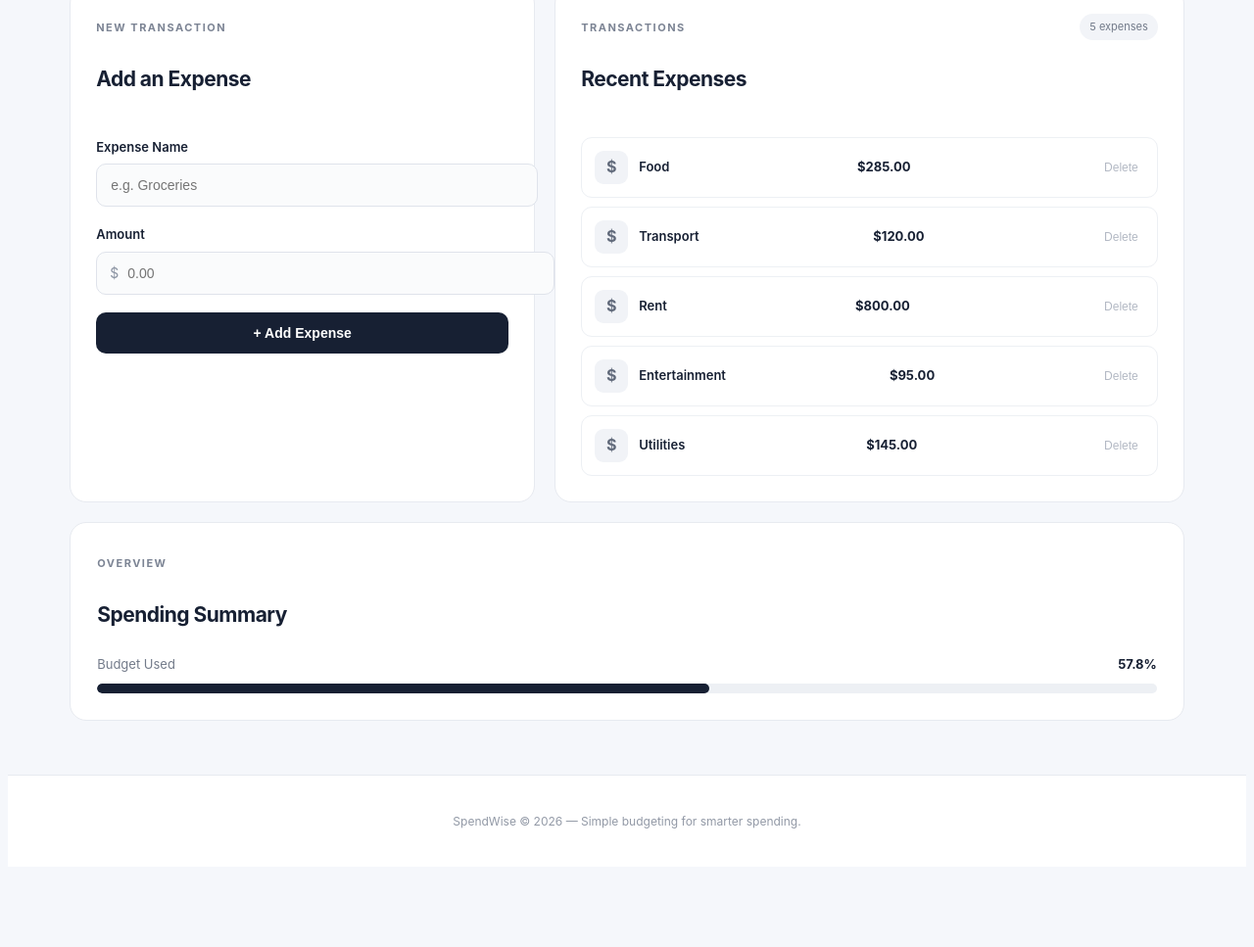
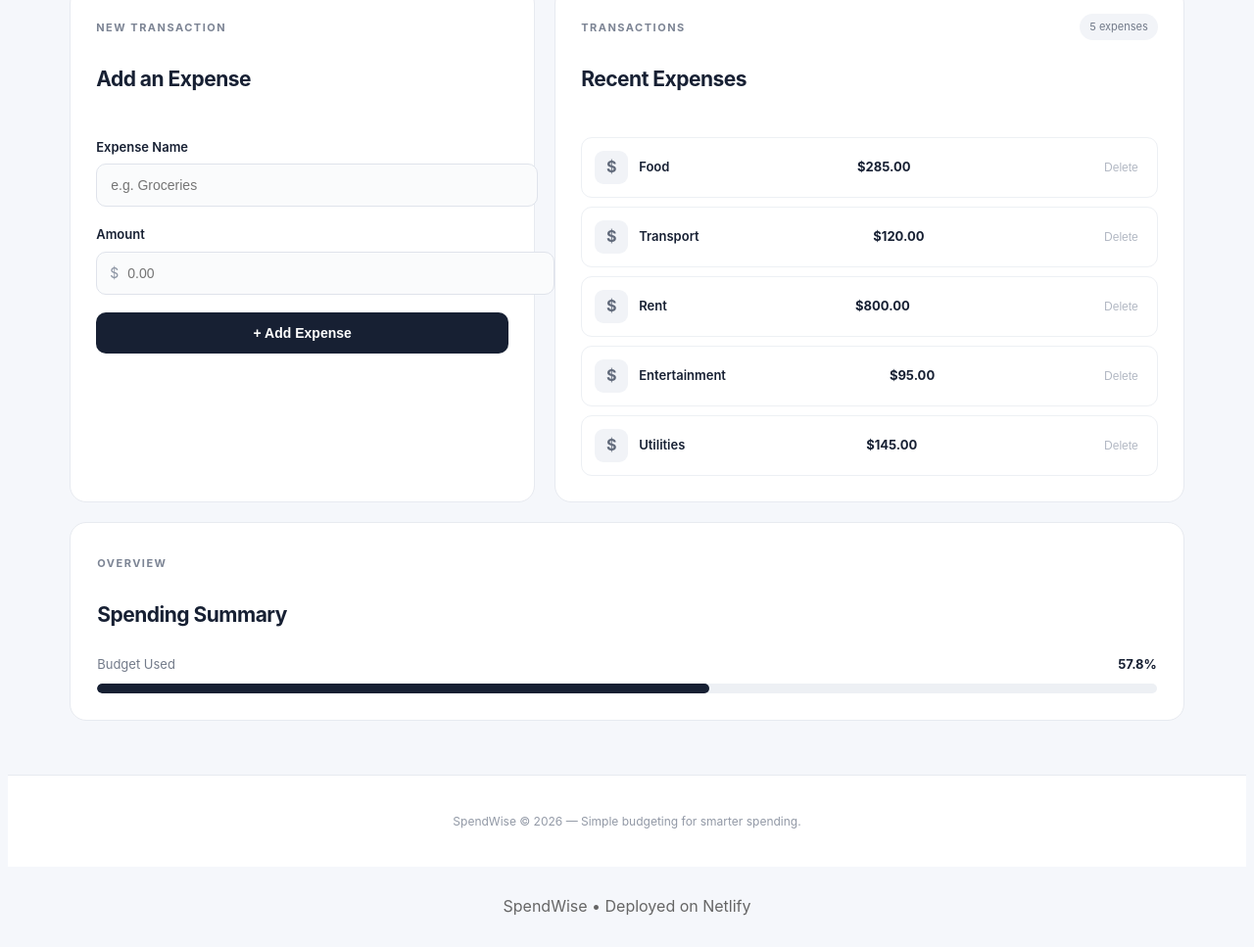
Before and after one commit to takaldaiman-cell/spendwise-dashboard, a plain HTML site: page index.html in a window 1280 px wide. Shown: the part 844-1811 px from the top of the page at 98% size. Before the commit the page ends 1737 px from the top, so only its background shows below. Drawn offline with Linux system fonts and the light colour scheme.

Commit message:
Update index.html

```diff
--- a/index.html
+++ b/index.html
@@ -318,6 +318,6 @@
     <!-- JavaScript -->
 
     <script src="script.js"></script>
-
+<p style="text-align: center; padding: 12px; color: #666;">SpendWise • Deployed on Netlify</p>
 </body>
 </html>
```
